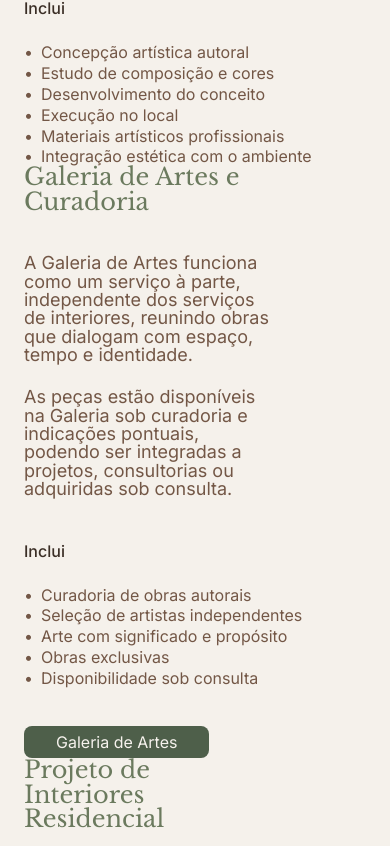
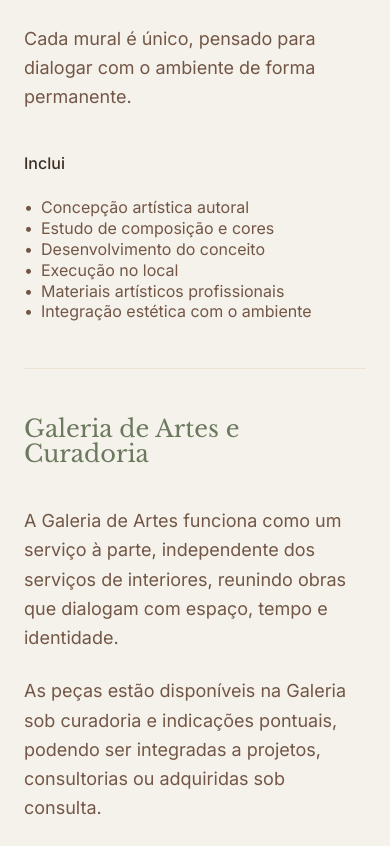
Before and after one commit to LucasMalinowski/nath_page, a Next.js app: page /servicos in a window 390 px wide. Shown: the part 1151-1997 px from the top of the page. Built offline with nearby package versions, Linux system fonts and the light colour scheme; no server answers.

Commit message:
refactor Services component: improve mobile readability with divide-y styling, adjust spacing and text wrapping for responsiveness, and refine button padding for consistency

```diff
--- a/app/servicos/page.tsx
+++ b/app/servicos/page.tsx
@@ -112,17 +112,21 @@ export default function ServicosPage() {
         </header>
 
         <div className="px-6 sm:px-10 lg:px-24 py-12 lg:py-16">
-          <div className="">
+          {/* divide-y adds a separator line between each service — critical on mobile
+              where the two-column grid collapses and services would otherwise run together */}
+          <div className="divide-y divide-[#ece3d5]">
             {services.map((service) => (
               <article
                 key={service.title}
-                className="grid grid-cols-1 gap-10 lg:min-h-[24rem] lg:grid-cols-2 lg:items-center lg:gap-0"
+                className="grid grid-cols-1 gap-10 py-12 first:pt-0 last:pb-0 lg:min-h-[24rem] lg:grid-cols-2 lg:items-center lg:gap-0"
               >
-                <div className="lg:pl-10 pr-24">
+                {/* pr-24 only on lg — on mobile it was collapsing text to ~250px wide */}
+                <div className="lg:pl-10 lg:pr-24">
                   <h2 className="whitespace-pre-line font-serif text-[24px] leading-[1.02] text-[#6b7a5e] sm:text-[30px]">
                     {service.title}
                   </h2>
-                  <div className="mt-10 space-y-6 text-[18px] font-sans leading-[1.02] text-[#735746] sm:text-[19px]">
+                  {/* leading-relaxed on mobile for readability; desktop retains the tighter leading-[1.02] */}
+                  <div className="mt-10 space-y-6 text-[18px] font-sans leading-relaxed lg:leading-[1.02] text-[#735746] sm:text-[19px]">
                     {service.description.map((paragraph) => (
                       <p key={paragraph}>
                         {paragraph}
@@ -146,7 +150,7 @@ export default function ServicosPage() {
                     <div className="mt-10 flex">
                       <Link
                         href={service.cta.href}
-                        className="inline-flex items-center justify-center rounded-lg bg-[#4e5f4a] px-8 py-1 text-[16px] text-[#f6f2ed] transition-colors hover:bg-[#f0ebe4]"
+                        className="inline-flex items-center justify-center rounded-lg bg-[#4e5f4a] px-8 py-3 text-[16px] text-[#f6f2ed] transition-colors hover:bg-[#f0ebe4]"
                       >
                         {service.cta.label}
                       </Link>
```
